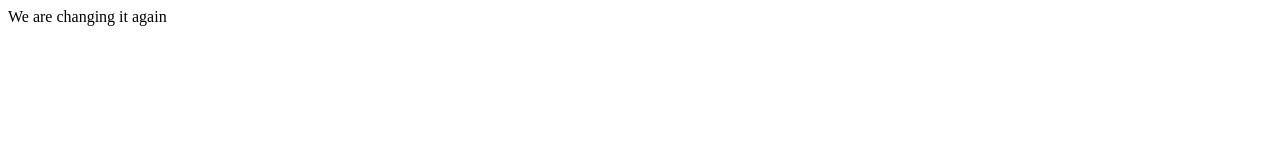
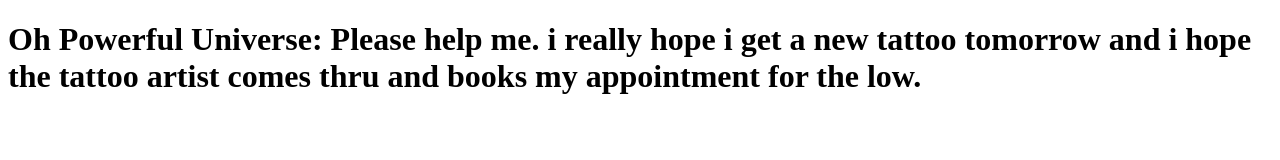
Before and after one commit to henrythedrip/first-day, a plain HTML site: page index.html in a window 1280 px wide. Drawn offline with Linux system fonts and the light colour scheme.

Commit message:
i want a new tattoo tomorrow

```diff
--- a/index.html
+++ b/index.html
@@ -6,6 +6,6 @@
     <title>Document</title>
 </head>
 <body>
-    We are changing it again
+    <h1>Oh Powerful Universe: Please help me. i really hope i get a new tattoo tomorrow and i hope the tattoo artist comes thru and books my appointment for the low.</h1>
 </body>
 </html>
```
